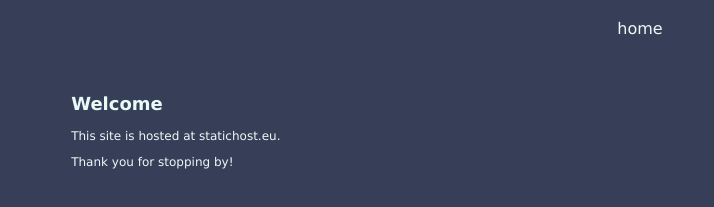
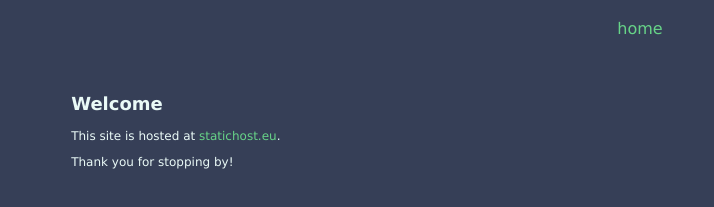
Before and after one commit to schmurian/webpage, a plain HTML site: page index.html in a window 1280 px wide. Shown: the part 83-290 px from the top of the page, without its empty margins (0-714 px from the left). Drawn offline with Linux system fonts and the light colour scheme.

Commit message:
Update index.html
Changed link css

```diff
--- a/index.html
+++ b/index.html
@@ -33,6 +33,9 @@ a.menu:link, a.menu:visited {
 a.menu:hover, a.menu:active {
   color:  grey;
   text-decoration: none;
+}
+a:link {
+  color: #67d488;
 }
 a:hover, a:active {
   color: grey;
```
